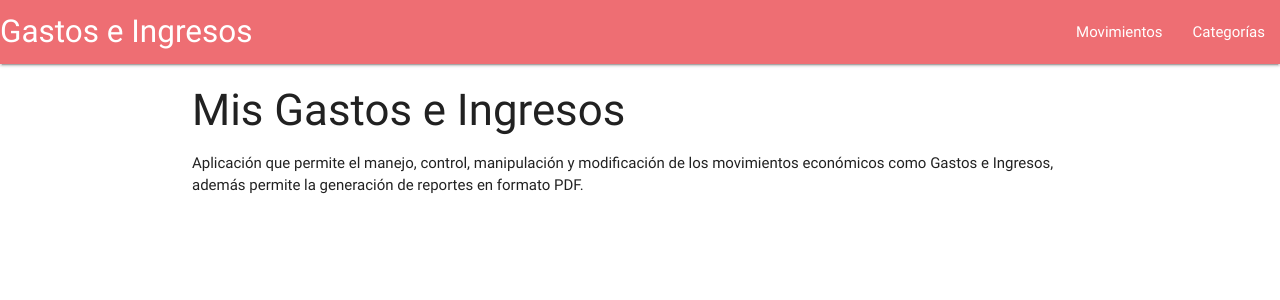
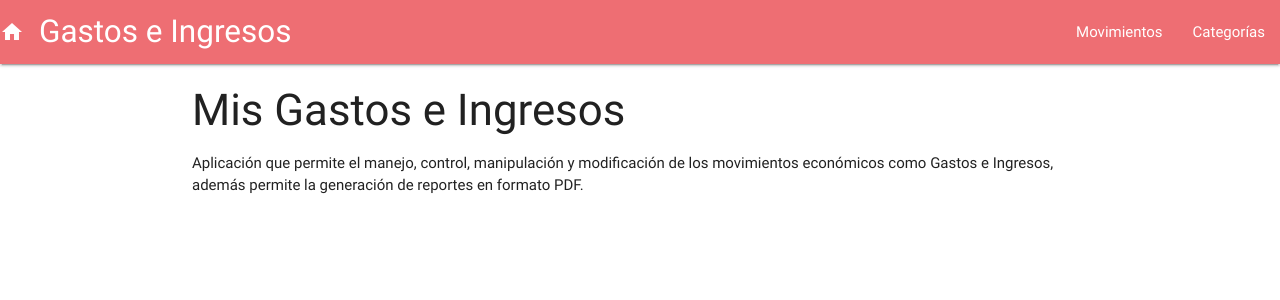
Before and after one commit to pillowslept/expenses-ui, an Angular app: page / in a window 1280 px wide. Shown: the top 300 px of the page. Built offline with nearby package versions, Linux system fonts and the light colour scheme; what angular2-materialize would draw is missing.

Commit message:
Nav bar modified to add home icon.

```diff
--- a/src/app/movements/movements.component.html
+++ b/src/app/movements/movements.component.html
@@ -7,7 +7,7 @@
 <table>
   <thead>
   <tr>
-    <th data-field="name">Identificador</th>
+    <th data-field="name">Id</th>
     <th data-field="name">Fecha</th>
     <th data-field="name">Tipo</th>
     <th data-field="name">Valor</th>
@@ -20,7 +20,7 @@
     <tr *ngFor="let movement of movements">
       <td>{{ movement.id }}</td>
       <td>{{ movement.creationDate | date: 'dd/MM/yyyy h:mm a' }}</td>
-      <td>{{ movement.lastUpdate }}</td>
+      <td>Egreso</td>
       <td>{{ movement.value | currency}}</td>
       <td>{{ movement.observations }}</td>
       <td>
--- a/src/app/nav-bar/nav-bar.component.html
+++ b/src/app/nav-bar/nav-bar.component.html
@@ -1,6 +1,6 @@
 <nav>
   <div class="nav-wrapper">
-    <a routerLink="" class="brand-logo">Gastos e Ingresos</a>
+    <a routerLink="" class="brand-logo">Gastos e Ingresos <i class="material-icons">home</i></a>
     <ul id="nav-mobile" class="right hide-on-med-and-down">
       <li>
         <a routerLink="/movements" routerLinkActive="active">Movimientos</a>
```
